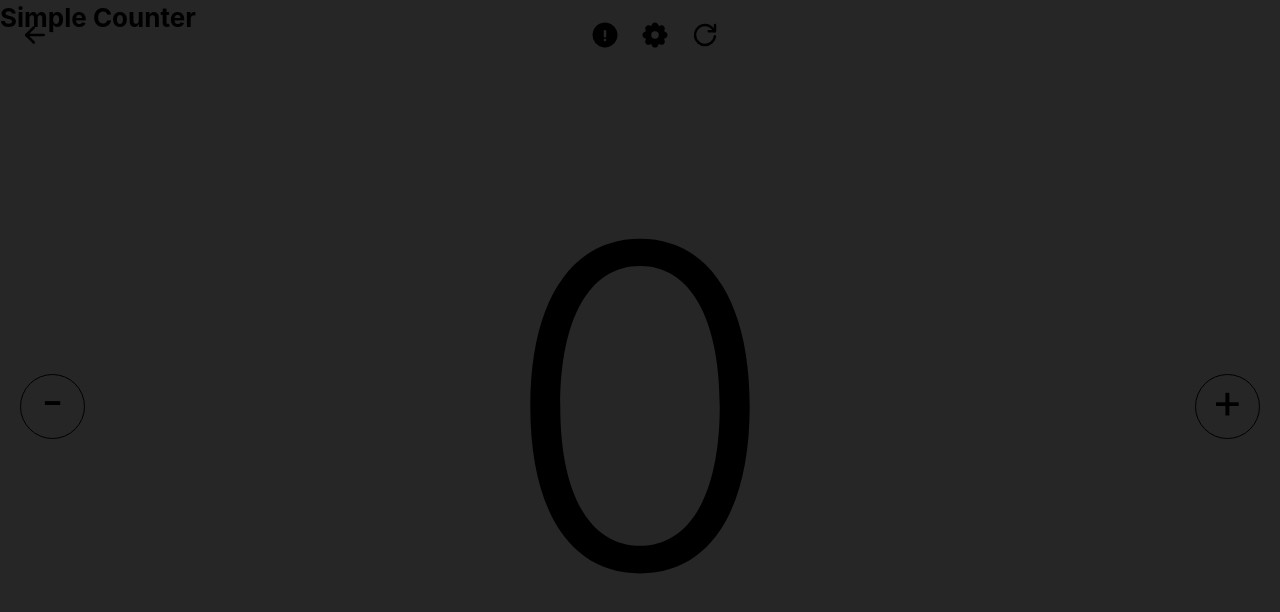
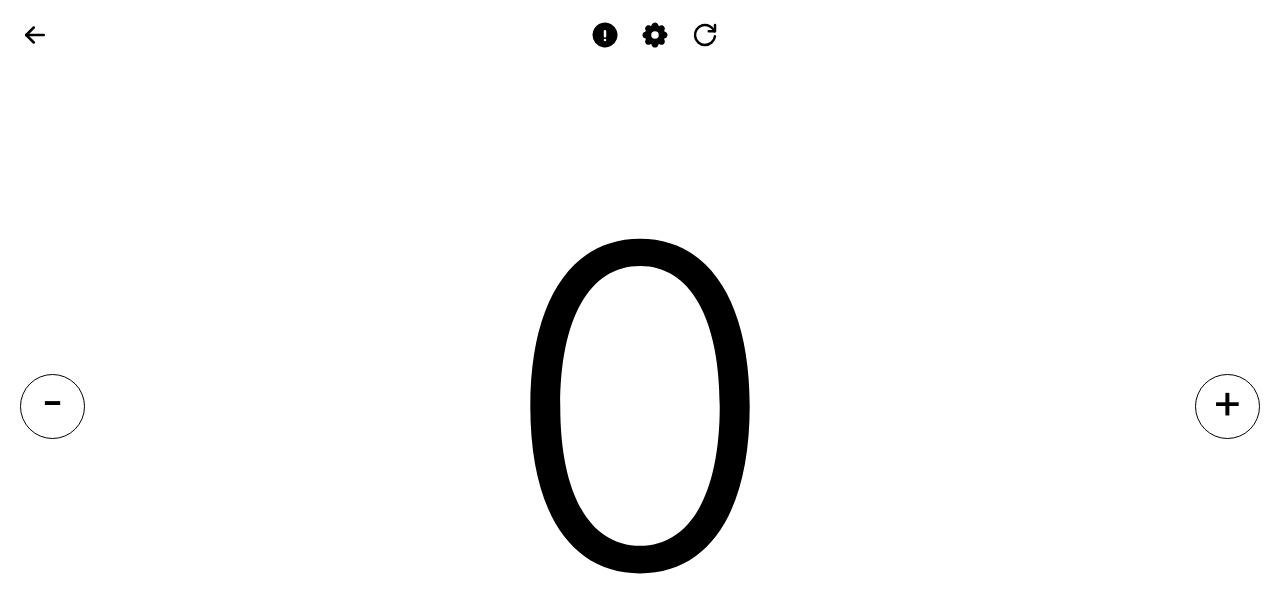
Before and after one commit to MuhammadHarisBaloch/time-machine, a Next.js app: page /counter in a window 1280 px wide. Shown: the top 612 px of the page. Built offline with nearby package versions, Linux system fonts and the light colour scheme.

Commit message:
[FEAT] Overlay Added

```diff
--- a/app/counter/page.tsx
+++ b/app/counter/page.tsx
@@ -6,11 +6,14 @@ import RoundedButton from "../../components/Counter/RoundedButton";
 
 export default function Counter() {
   const [counter, setCounter] = useState(0);
-  const [openOverlay, setOpenOverlay] = useState(true);
+  const [openOverlay, setOpenOverlay] = useState(false);
 
   return (
     <Stack>
       <CounterControls
+        onInfoClick={() => {
+          setOpenOverlay(true);
+        }}
         onReloadClick={() => {
           setCounter(0);
         }}
--- a/components/Counter/Controls/index.tsx
+++ b/components/Counter/Controls/index.tsx
@@ -10,11 +10,13 @@ import Link from "next/link";
 interface CounterControlsProps {
   onReloadClick?: () => void;
   onSettingClick?: () => void;
+  onInfoClick?: () => void;
 }
 
 function CounterControls({
   onReloadClick,
   onSettingClick,
+  onInfoClick,
 }: CounterControlsProps) {
   return (
     <Flex px="lg" pt="lg">
@@ -25,6 +27,7 @@ function CounterControls({
         <IconExclamationCircleFilled
           className="hover-expand pointer"
           size={30}
+          onClick={onInfoClick}
         />
         <IconSettingsFilled
           onClick={onSettingClick}
```
